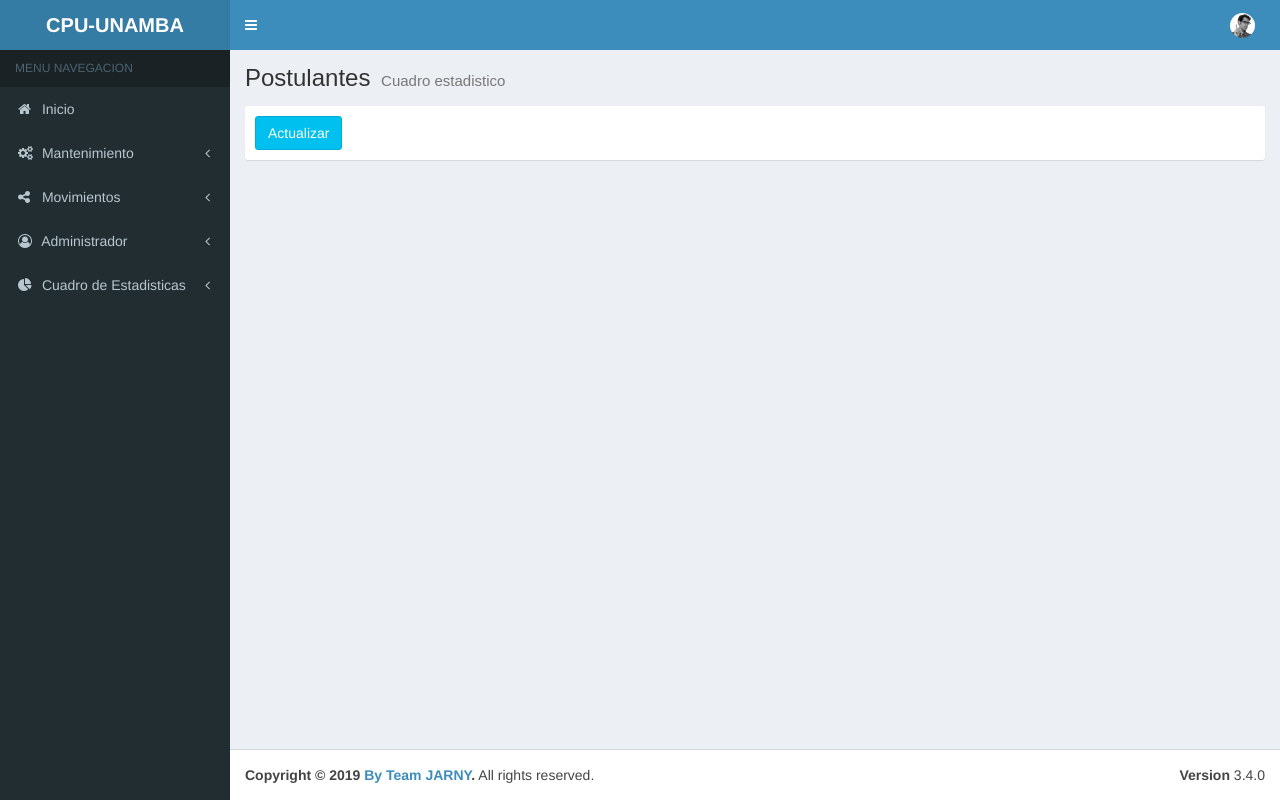
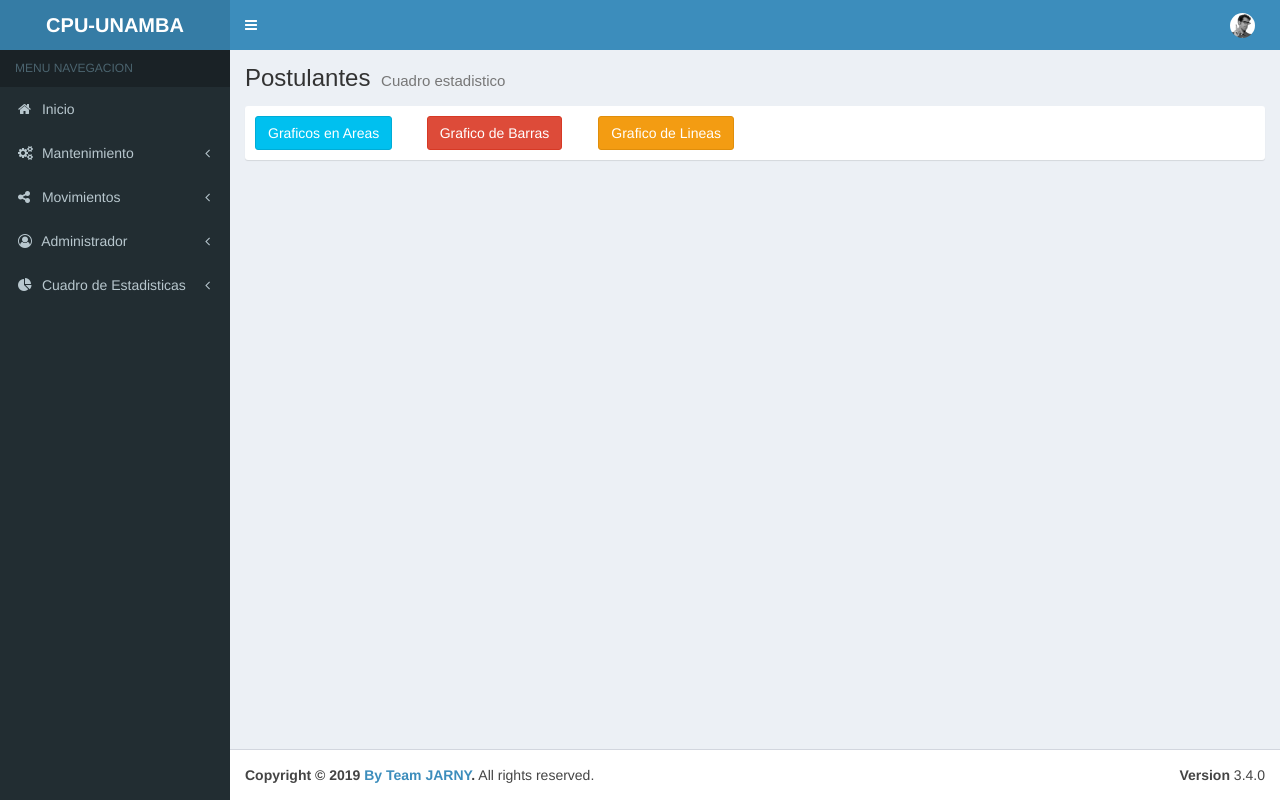
Before and after one commit to jenyruth/Los-Cachorritos, a CodeIgniter app: page /Los-Cachorritos/Estadistica in a window 1280 px wide. Run offline with CodeIgniter, Linux system fonts and the light colour scheme.

Commit message:
graficos estadisticos de 3 tipos

```diff
--- a/CPU-UNAMBA/application/views/admin/graficos/cuadro2.php
+++ b/CPU-UNAMBA/application/views/admin/graficos/cuadro2.php
@@ -11,16 +11,21 @@
       <div class="box box-solid">
         <div class="box-body">
           <div class="row">
-            <div class="col-md-12">
-              <!--a href="#" id="btnActualizar">Actualizar</a-->
-              <input type="button" id="btnActualizar" class="btn btn-info" value="Actualizar">
+            <div class="col-xs-3 col-sm-2">
+              <input type="button" id="btnPie" class="btn btn-info" value="Graficos en Areas">
+            </div>
+            <div class="col-xs-3 col-sm-2">
+              <input type="button" id="btnBar" class="btn btn-danger" value="Grafico de Barras">
+            </div>
+            <div class="col-xs-3 col-sm-2">
+              <input type="button" id="btnLine" class="btn btn-warning" value="Grafico de Lineas">
             </div>
           </div>
         </div>
       </div>
 
       <div id="contenedor_grafico">
-        <canvas id="myChart" width="100" height="40"></canvas>
+        <canvas id="myChart" width="450" height="140"></canvas>
       </div>
 
 
@@ -31,7 +36,8 @@
       var color = [];
       var borde = [];
 
-      $('#btnActualizar').click(function(){
+
+      $('#btnPie').click(function(){
         $.post("<?php echo base_url();?>Estadistica/numeroPostulante",
           function(data){
             var obj = JSON.parse(data);
@@ -57,7 +63,62 @@
 
 
               $("#myChart").remove();
-              $("#contenedor_grafico").append('<canvas id="myChart" width="100" height="40"></canvas>');
+              $("#contenedor_grafico").append('<canvas id="myChart" width="450" height="140"></canvas>');
+
+
+              var ctx = $("#myChart");
+              var myChart = new Chart(ctx, {
+                  type: 'pie',
+                  data: {
+                      labels: carreras,
+                      datasets: [{
+                          label: 'Número de postulantes',
+                          data: postulantes,
+                          backgroundColor: color,
+                          borderColor: borde,
+                          borderWidth: 2
+                      }]
+                  },
+                  options: {
+                      scales: {
+                          yAxes: [{
+                              ticks: {
+                                  beginAtZero:true
+                              }
+                          }]
+                      }
+                  }
+              });
+          });
+      });
+
+       $('#btnBar').click(function(){
+        $.post("<?php echo base_url();?>Estadistica/numeroPostulante",
+          function(data){
+            var obj = JSON.parse(data);
+
+            carreras = [];
+            postulantes = [];
+            color = [];
+            borde = [];
+
+            $.each(obj, function(i,item){
+              var a = Math.random() * 255;
+              a = Math.round(a);
+              var b = Math.random() * 255;
+              b = Math.round(b);
+              var c = Math.random() * 255;
+              c = Math.round(c);
+
+              carreras.push(item.nomCarrera);
+              postulantes.push(item.Numero);
+              color.push('rgba('+a+','+b+','+c+',0.5)');
+              borde.push('rgba('+a+','+b+','+c+',2)');
+            });
+
+
+            $("#myChart").remove();
+            $("#contenedor_grafico").append('<canvas id="myChart" width="450" height="140"></canvas>');
 
 
               var ctx = $("#myChart");
@@ -86,6 +147,61 @@
           });
       });
 
+        $('#btnLine').click(function(){
+        $.post("<?php echo base_url();?>Estadistica/numeroPostulante",
+          function(data){
+            var obj = JSON.parse(data);
+
+            carreras = [];
+            postulantes = [];
+            color = [];
+            borde = [];
+
+            $.each(obj, function(i,item){
+              var a = Math.random() * 255;
+              a = Math.round(a);
+              var b = Math.random() * 255;
+              b = Math.round(b);
+              var c = Math.random() * 255;
+              c = Math.round(c);
+
+              carreras.push(item.nomCarrera);
+              postulantes.push(item.Numero);
+              color.push('rgba('+a+','+b+','+c+',0.5)');
+              borde.push('rgba('+a+','+b+','+c+',2)');
+            });
+
+
+            $("#myChart").remove();
+            $("#contenedor_grafico").append("<canvas id='myChart' width='450' height='140'></canvas>");
+
+
+              var ctx = $("#myChart");
+              var myChart = new Chart(ctx, {
+                  type: 'line',
+                  data: {
+                      labels: carreras,
+                      datasets: [{
+                          label: 'Número de postulantes',
+                          data: postulantes,
+                          backgroundColor: color,
+                          borderColor: borde,
+                          borderWidth: 2
+                      }]
+                  },
+                  options: {
+                      scales: {
+                          yAxes: [{
+                              ticks: {
+                                  beginAtZero:true
+                              }
+                          }]
+                      }
+                  }
+              });
+          });
+      });
+
       </script>
     </section>
     <!-- /.content -->
```
